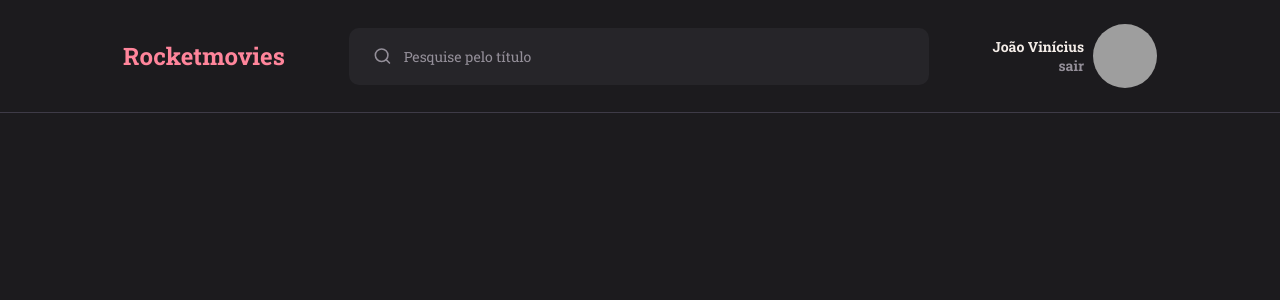
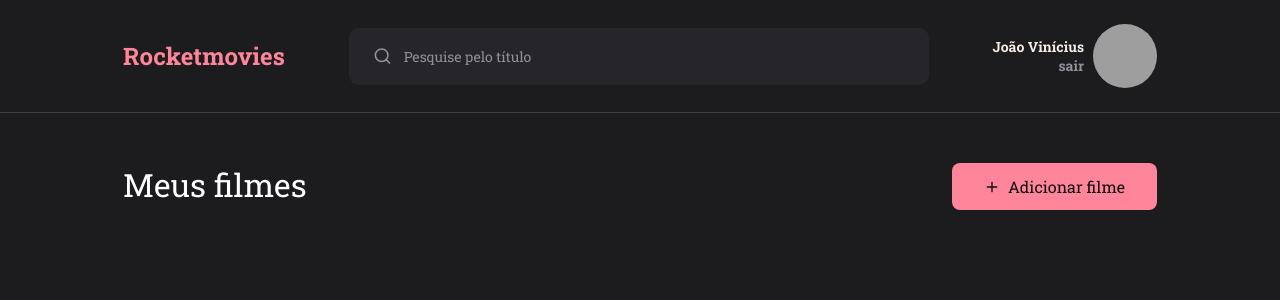
Before and after one commit to joaovvs/rocketMovies, a React (Vite) app: page / in a window 1280 px wide. Shown: the top 300 px of the page. Built offline with nearby package versions, Linux system fonts and the light colour scheme; grey boxes are pictures that could not be loaded.

Commit message:
movie card and tags componets

```diff
--- /dev/null
+++ b/src/components/Button/index.jsx
@@ -0,0 +1,11 @@
+import { Container } from "./styles";
+
+
+export function Button({icon: Icon,title, ...rest}){
+    return(
+        <Container {...rest}>
+            {Icon && <Icon size={16}/>}
+             {title}
+        </Container>
+    )
+}
--- /dev/null
+++ b/src/components/Button/styles.js
@@ -0,0 +1,18 @@
+import styled from "styled-components";
+
+export const Container = styled.button`
+    background: ${({theme}) => theme.COLORS.PINK};
+
+    border-radius: 0.8rem;
+    padding: 1.3rem 3.2rem;
+
+    gap: .8rem;
+
+    display:flex;
+    align-items: center;
+    justify-content: center;
+
+    color: ${({theme}) => theme.COLORS.BACKGROUND_900};
+    font-size: 1.6rem;
+
+`;
--- /dev/null
+++ b/src/components/MovieCard/styles.js
@@ -0,0 +1,30 @@
+import styled from "styled-components";
+
+export const Container = styled.div`
+    background: ${({theme}) => theme.COLORS.BACKGROUND_PINK};
+
+    width: 100%;
+    display: flex;
+    flex-direction: column;
+    padding: 3.2rem;
+
+    border-radius: 1.6rem;
+
+    h2 {
+        font-size: 2.4rem;
+        font-weight: bold;
+
+        color: ${({theme}) => theme.COLORS.TEXT_GRAY_100};
+
+        margin-bottom: 0.8rem;
+    }
+
+    p{
+        font-family: 'Roboto', sans-serif;
+        font-size: 1.6rem;
+
+        white-space: nowrap;
+
+        color: ${({theme}) => theme.COLORS.GRAY};
+    }
+`;
--- /dev/null
+++ b/src/components/Tag/styles.js
@@ -0,0 +1,17 @@
+import styled from "styled-components";
+
+export const Container = styled.div`
+    width: fit-content;
+
+    text-align: center;
+
+    background: ${({theme}) => theme.COLORS.BACKGROUND_500};
+    padding: .5rem 1.6rem;
+
+    border-radius: 0%.8rem;
+
+    font-family: 'Roboto', sans-serif;
+    font-size: 1.2rem;
+
+
+`
--- a/src/pages/Home/index.jsx
+++ b/src/pages/Home/index.jsx
@@ -1,11 +1,20 @@
 import { Container } from "./styles";
 
+import { FiPlus } from "react-icons/fi";
+
 import { Header} from '../../components/Header'
+import { Button } from '../../components/Button'
 
 export function Home(){
     return(
         <Container>
             <Header />
+            <main>
+                <header>
+                <h1>Meus filmes</h1>
+                <Button title="Adicionar filme" icon={FiPlus}></Button>
+                </header>
+            </main>
         </Container>
     );
 }
--- a/src/pages/Home/styles.js
+++ b/src/pages/Home/styles.js
@@ -1,4 +1,28 @@
 import styled from "styled-components";
 
 export const Container = styled.div`
+
+    width: 100%;
+
+
+    main{
+
+        padding: 5rem 12.3rem;
+        grid-area: content;
+        overflow-y: auto;
+
+        header{
+            display: flex;
+            justify-content: space-between;
+
+            margin-bottom: 5rem;
+
+            h1{
+                color: ${({theme})=> theme.COLORS.WHITE};
+                font-size: 3.2rem;
+                font-weight: normal;
+            }
+        }
+    }
+
 `;
```
Also changed, not shown: src/components/MovieCard/index.jsx (added, +49 -0 lines), src/components/Tag/index.jsx (added, +9 -0 lines).
